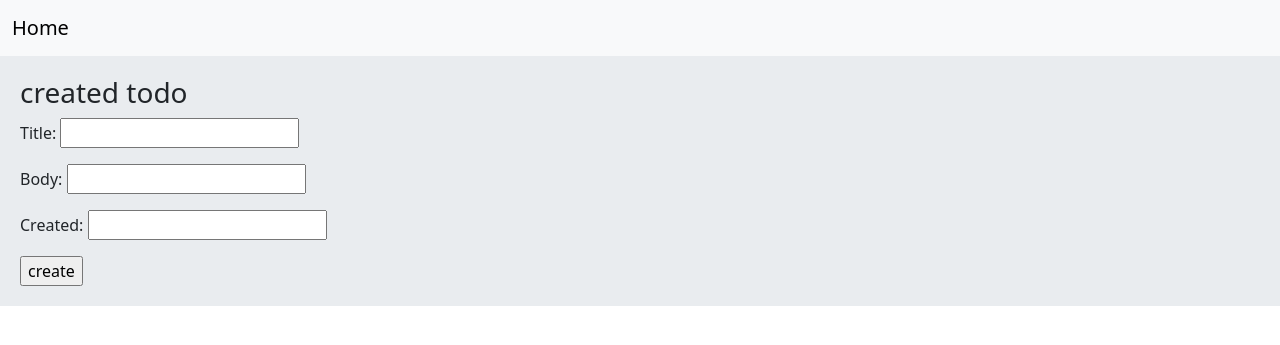
After one commit to Alidarvishvand/django-intro, a Django app: page /create/ in a window 1280 px wide. The commit adds this page. Shown: the top 345 px of the page. Run offline with Django 3.2, Linux system fonts and the light colour scheme.

Commit message:
adding up
url name for templates
+delete
+messages
+create
+forms
+model form

```diff
--- a/A/settings.py
+++ b/A/settings.py
@@ -55,7 +55,7 @@ ROOT_URLCONF = 'A.urls'
 TEMPLATES = [
     {
         'BACKEND': 'django.template.backends.django.DjangoTemplates',
-        'DIRS': [ BASE_DIR / 'template'],
+        'DIRS': [ BASE_DIR / 'templates'],
         'APP_DIRS': True,
         'OPTIONS': {
             'context_processors': [
--- /dev/null
+++ b/home/forms.py
@@ -0,0 +1,16 @@
+from django import forms
+
+from .models import Todo
+
+
+class TodoCreateForm(forms.Form):
+    title = forms.CharField(max_length=200)
+    body = forms.CharField()
+    created = forms.DateTimeField()
+
+
+
+class TodoUpdateForm(forms.ModelForm):
+    class Meta:
+        model = Todo
+        fields = ('title', 'body', 'created')
--- a/home/urls.py
+++ b/home/urls.py
@@ -2,6 +2,9 @@ from django.urls import path
 from . import views
 
 urlpatterns = [
-    path('',views.home),
-    path('hello/', views.sayhello)
+    path('',views.home,name='home'),
+    path('details/<int:todo_id>/', views.detail,name='details'),
+    path('delete/<int:todo_id>/', views.delete,name='delete'),
+    path('update/<int:todo_id>/', views.update,name='update'),
+    path('create/', views.create,name='create'),
 ]
--- a/home/views.py
+++ b/home/views.py
@@ -1,14 +1,52 @@
-from django.shortcuts import render
+from django.shortcuts import render,redirect
 from django.http import HttpResponse
-from.models import Todo
+from .models import Todo
+from django.contrib import messages
+from .forms import TodoCreateForm,TodoUpdateForm
 # Create your views here.
 
 
 
 
-def sayhello(request):
-    person = {'name': 'ali'}
-    return render(request, 'hello.html',context=person)
 def home(request):
     all = Todo.objects.all()
     return render(request, 'home.html',{'all':all})
+
+
+
+
+def detail(request, todo_id):
+    todo = Todo.objects.get(id=todo_id)
+    return render(request ,'detail.html', {'todo':todo})
+
+
+def delete(request, todo_id):
+    Todo.objects.get(id=todo_id).delete()
+    messages.success(request,"Todo deleted successfully")
+    return redirect('home')
+
+
+def create(request):
+    if request.method == 'POST':
+        form = TodoCreateForm(request.POST)
+        if form.is_valid():
+            cd=form.cleaned_data
+            Todo.objects.create(title=cd['title'],body=cd['body'],created=cd['created'])
+            messages.success(request,"Todo created successfully")
+            return redirect('home')
+    else:
+
+        form = TodoCreateForm()
+    return render(request, 'create.html',{'form':form})
+
+def update(request,todo_id):
+    todo = Todo.objects.get(id=todo_id)
+    if request.method == 'POST':
+        form = TodoUpdateForm(request.POST, instance=todo)
+        if form.is_valid():
+            form.save()
+            messages.success(request,"Todo updated successfully")
+            return redirect('details',todo_id),
+    else:
+        form = TodoUpdateForm(instance=todo)
+    return render(request, 'update.html',{'form':form})
--- /dev/null
+++ b/templates/base.html
@@ -0,0 +1,23 @@
+<!DOCTYPE html>
+<html lang="en">
+<head>
+    <meta charset="UTF-8">
+    <title>{% block title %} {% endblock %}</title>
+    <link href="https://cdn.jsdelivr.net/npm/bootstrap@5.3.2/dist/css/bootstrap.min.css" rel="stylesheet" integrity="sha384-T3c6CoIi6uLrA9TneNEoa7RxnatzjcDSCmG1MXxSR1GAsXEV/Dwwykc2MPK8M2HN" crossorigin="anonymous">
+    <script src="https://cdn.jsdelivr.net/npm/bootstrap@5.3.2/dist/js/bootstrap.bundle.min.js" integrity="sha384-C6RzsynM9kWDrMNeT87bh95OGNyZPhcTNXj1NW7RuBCsyN/o0jlpcV8Qyq46cDfL" crossorigin="anonymous"></script>
+    <style>
+        .jumbotron{
+            padding : 20px;
+            margin-bottom: 20px;
+            background-color: #e9ecef;
+        }
+    </style>
+</head>
+<body>
+    {% include 'navbar.html' %}
+    <div class="jumbotron">
+        {% include 'messages.html' %}
+        {% block content %} {% endblock %}
+    </div>
+</body>
+</html>
--- /dev/null
+++ b/templates/create.html
@@ -0,0 +1,9 @@
+{% extends 'base.html'%}
+{% block content %}
+    <h3> created todo</h3>
+    <form action="" method="post" novalidate>
+        {% csrf_token %}
+        {{ form.as_p }}
+        <input type="submit" value="create">
+    </form>
+{% endblock %}
--- /dev/null
+++ b/templates/messages.html
@@ -0,0 +1,5 @@
+{% if messages %}
+    {% for msg in messages%}
+        <p>{{ msg }}</p>
+    {% endfor %}
+{% endif %}
--- a/template/navbar.html
+++ b/templates/navbar.html
@@ -1,5 +1,6 @@
+
 <nav class="navbar navbar-expand-lg bg-body-tertiary">
     <div class="container-fluid">
-      <a class="navbar-brand" href="#">Navbar</a>
+      <a class="navbar-brand" href="{% url 'home' %}">Home</a>
     </div>
   </nav>
```
Also changed, not shown: template/base.html (deleted, +0 -19 lines), template/hello.html (deleted, +0 -9 lines), template/home.html (deleted, +0 -8 lines), templates/detail.html (added, +9 -0 lines), templates/home.html (added, +19 -0 lines), templates/update.html (added, +9 -0 lines), db.sqlite3, home/models.py (line endings or trailing spaces).
